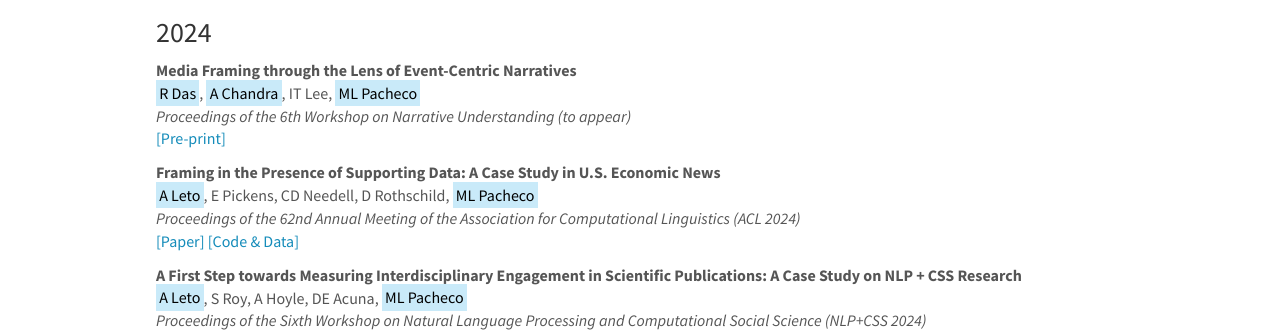
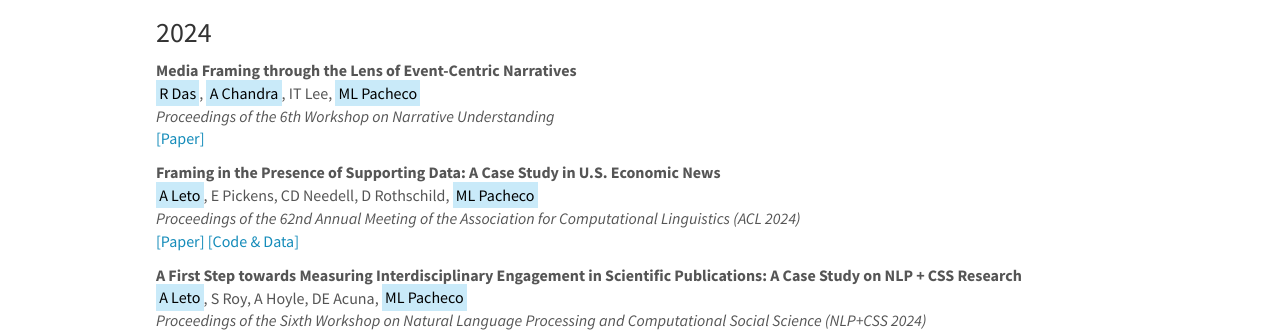
Before and after one commit to blast-cu/blast-cu.github.io, a Jekyll site: the page built from _pages/publications.md, in a window 1280 px wide and 900 px high, scrolled down 374 px. Shown: the part 154-486 px from the top of the window. Built offline with Jekyll 4.4.1, drawn with Linux system fonts in a browser that asks for light colours; nearby versions of some CDN libraries.

Commit message:
Update publist_2024.yml

```diff
--- a/_data/publist_2024.yml
+++ b/_data/publist_2024.yml
@@ -1,10 +1,10 @@
 - title: "Media Framing through the Lens of Event-Centric Narratives"
   authors: <mark>R Das</mark>, <mark>A Chandra</mark>, IT Lee, <mark>ML Pacheco</mark>
-  venue: "Proceedings of the 6th Workshop on Narrative Understanding (to appear)"
+  venue: "Proceedings of the 6th Workshop on Narrative Understanding"
   highlight: 0
   link:
-    url: https://arxiv.org/pdf/2410.03151
-    display: \[Pre-print\]
+    url: https://aclanthology.org/2024.wnu-1.15/
+    display: \[Paper\]
   year: 2024
 
 - title: "Framing in the Presence of Supporting Data: A Case Study in U.S. Economic News"
```
